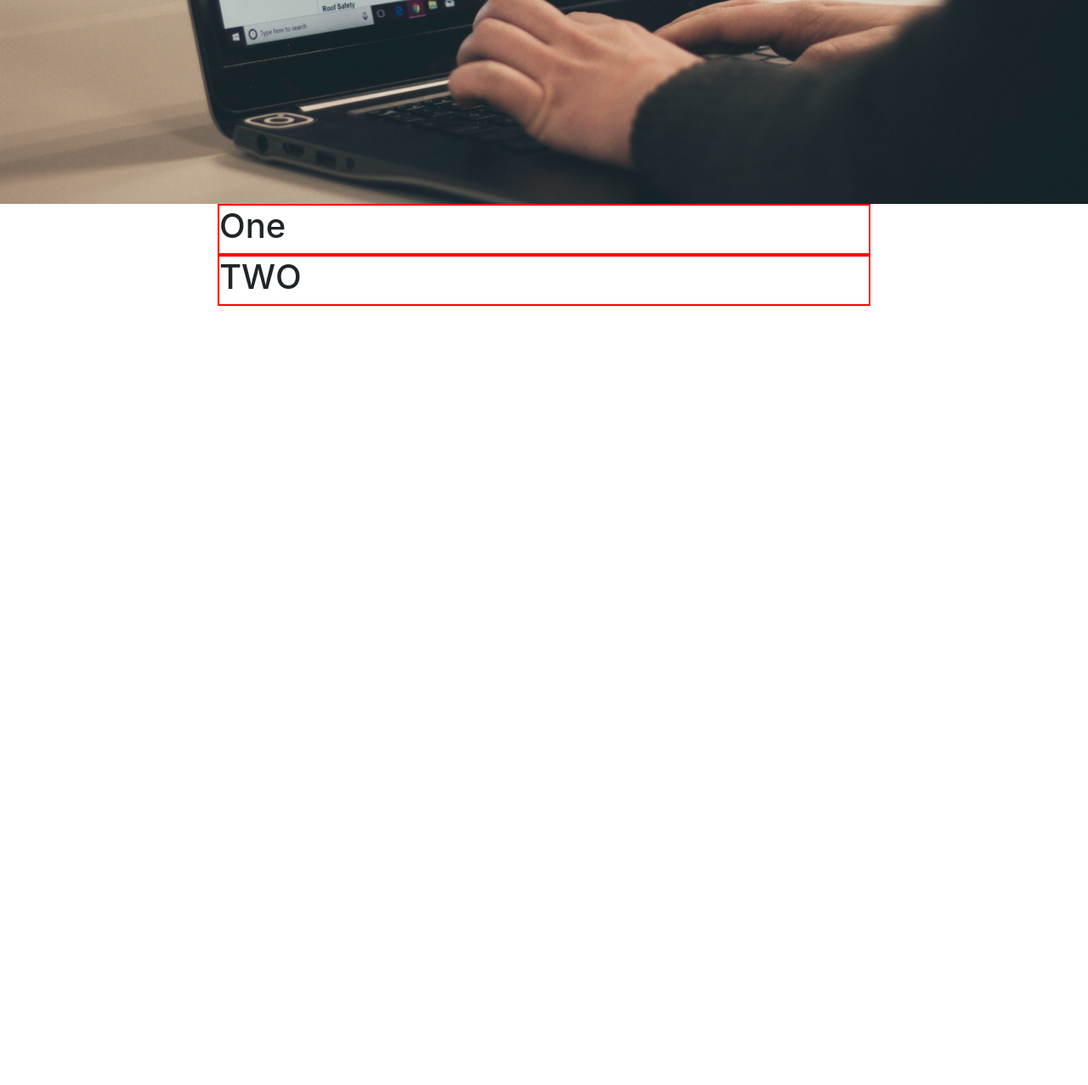
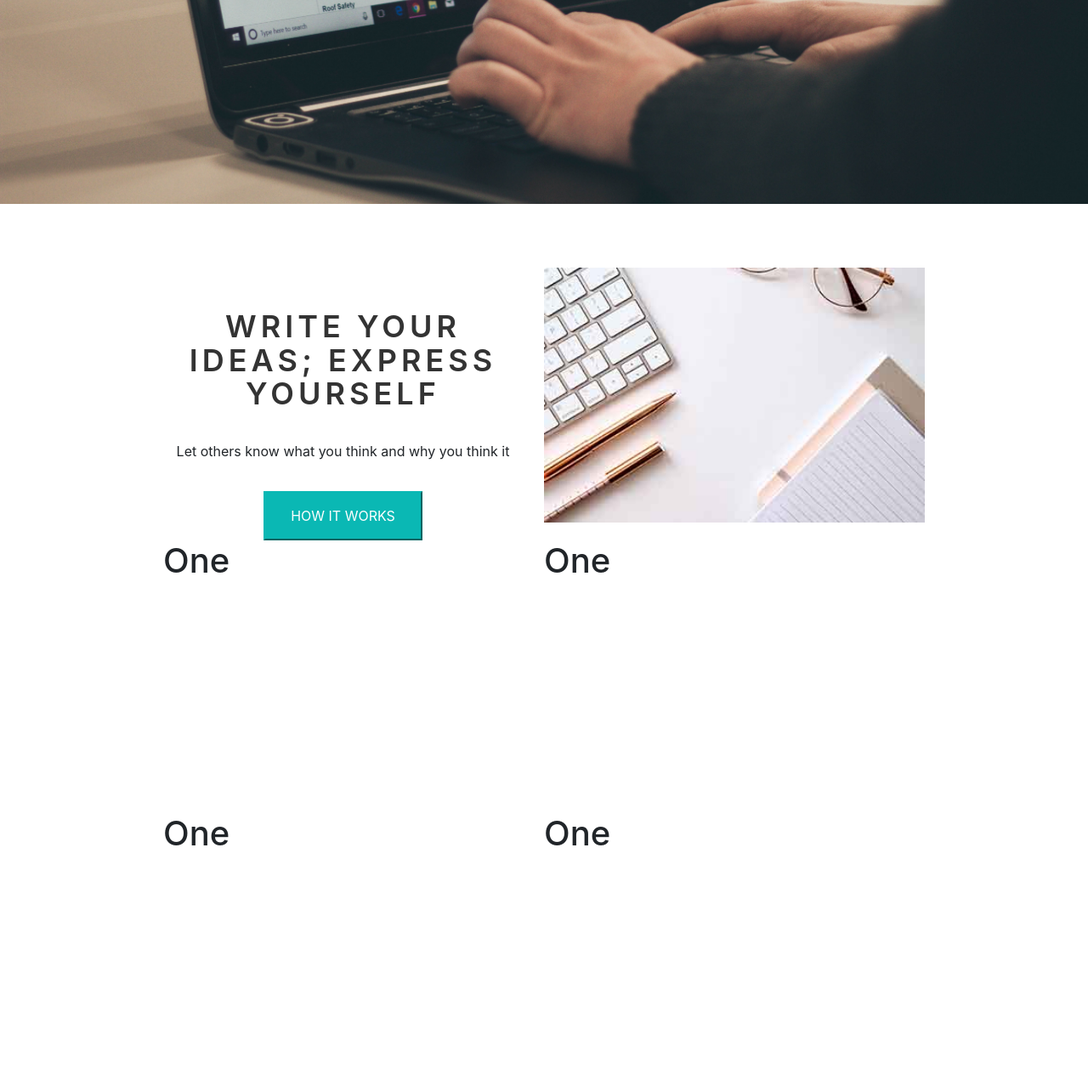
Before and after one commit to ravenusmc/blog_ratings, a PHP site: page / in a window 1280 px wide. Shown: the part 630-1907 px from the top of the page at 85% size. Before the commit the page ends 990 px from the top, so only its background shows below. Run offline with PHP 8.4, Linux system fonts and the light colour scheme; data that the repository does not hold is empty; some libraries are stand-ins or nearby versions.

Commit message:
finished section one on the landing page

```diff
--- /dev/null
+++ b/assets/css/generic.css
@@ -0,0 +1,4 @@
+/* This file will contain CSS code that will be used throughout this application */
+.center {
+  text-align: center;
+}
--- a/assets/css/landing.css
+++ b/assets/css/landing.css
@@ -4,6 +4,7 @@ body, html {
   height: 100%;
 }
 
+/* CSS for the main area */
 main {
   background-image: url('../images/home.jpg');
   background-position: center;
@@ -12,8 +13,72 @@ main {
   height: 100%;
 }
 
+/* CSS for the section area */
 section {
-  border: 2px solid red;
-  margin-left: 20%;
-  margin-right: 20%;
+  display: grid;
+  grid-template-columns: 1fr 1fr;
+  grid-template-rows: 1fr 1fr 1fr;
+  margin-top: 75px;
+  margin-left: 15%;
+  margin-right: 15%;
 }
+
+.section_title {
+  font-weight: 600;
+  font-style: normal;
+  font-size: 36px;
+  letter-spacing: .14em;
+  text-transform: uppercase;
+  line-height: 1.1em;
+  color: #333;
+}
+
+.words_div {
+  margin-top: 50px;
+  margin-right: 25px;
+}
+
+.margin_fix {
+  margin-top: 35px;
+}
+
+.button_div {
+  display: flex;
+  flex-direction: column;
+  align-items: center;
+  margin-top: 35px;
+}
+
+button {
+  border-color: #0AB8B4;
+  background-color: #0AB8B4;
+  text-transform: uppercase;
+  padding: 15px;
+  padding-left: 30px;
+  padding-right: 30px;
+  color: #fff;
+}
+
+button:hover {
+  border-color: #8CEAE8;
+  background-color: #8CEAE8;
+}
+
+.section_one_image {
+  background-image: url('../images/sec_1.jpg');
+  height: 300px;
+  background-position: center;
+  background-repeat: no-repeat;
+  background-size: cover;
+}
+
+@media only all and (max-width: 950px) {
+
+  section {
+    grid-template-columns: 1fr;
+    grid-template-rows: 1fr 1fr 1fr;
+    margin-left: 15%;
+    margin-right: 15%;
+  }
+
+}
--- a/index.php
+++ b/index.php
@@ -1,39 +1,37 @@
 <?php include 'view/header.php'; ?>
+<link rel="stylesheet" type="text/css" href="./assets/css/generic.css">
 <link rel="stylesheet" type="text/css" href="./assets/css/landing.css">
 
 <main>
 </main>
 
 <section>
-  <h1>One</h1>
+
+  <div class='words_div'>
+    <p class='center section_title'>Write Your ideas; express yourself</p>
+    <p class='margin_fix center section_paragraph'>Let others know what you think and why you think it</p>
+    <div class='button_div'>
+      <button>How it Works</button>
+    </div>
+  </div>
+
+  <div class='section_one_image'>
+  </div>
+
+  <div>
+    <h1>One</h1>
+  </div>
+
+  <div>
+    <h1>One</h1>
+  </div>
+
+  <div>
+    <h1>One</h1>
+  </div>
+
+  <div>
+    <h1>One</h1>
+  </div>
+
 </section>
-
-<section>
-  <h1>TWO</h1>
-</section>
-
-
-
-<!-- <div class="container height_fix">
-  <div class="row margin_fix"> -->
-    <!-- Start of login form -->
-    <!-- <form method="post" class="col s12">
-      <div class="row">
-        <div class="input-field col s12">
-          <input name='username' id="username" type="text" class="validate">
-          <label for="username">Username</label>
-        </div>
-      </div>
-      <div class="row">
-        <div class="input-field col s12">
-          <input name='password' id="password" type="password" class="validate">
-          <label for="password">Password</label>
-        </div>
-      </div>
-      <button type="submit" name="login" class="btn btn-primary form-submit-btn">Login</button>
-      <a class="waves-effect waves-light btn" href="signup.php">Sign Up</a>
-    </form> -->
-    <!-- End of login form -->
-
-  <!-- </div>
-</div> -->
```
Also changed, not shown: assets/images/sec_1.jpg (added).
